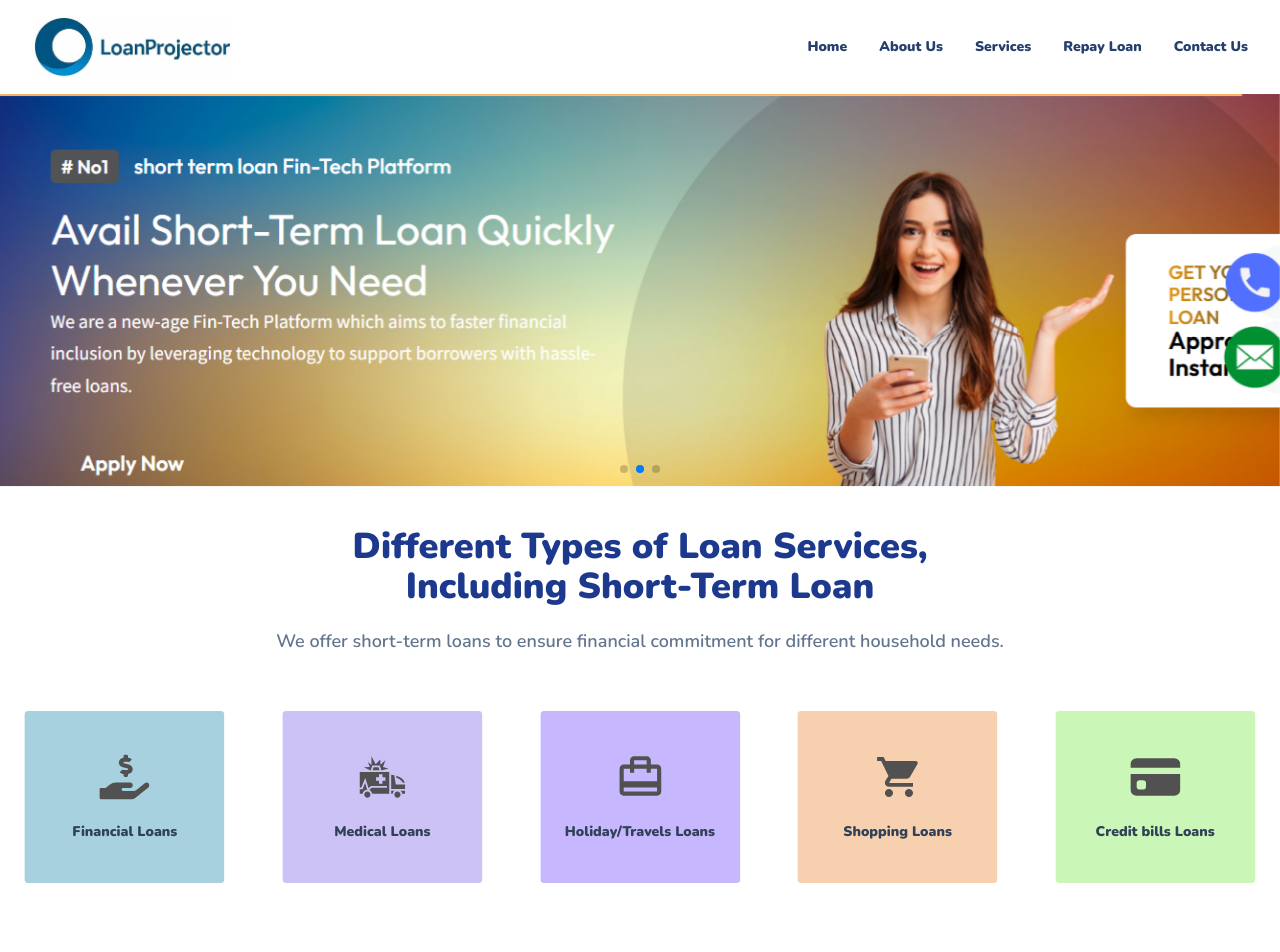
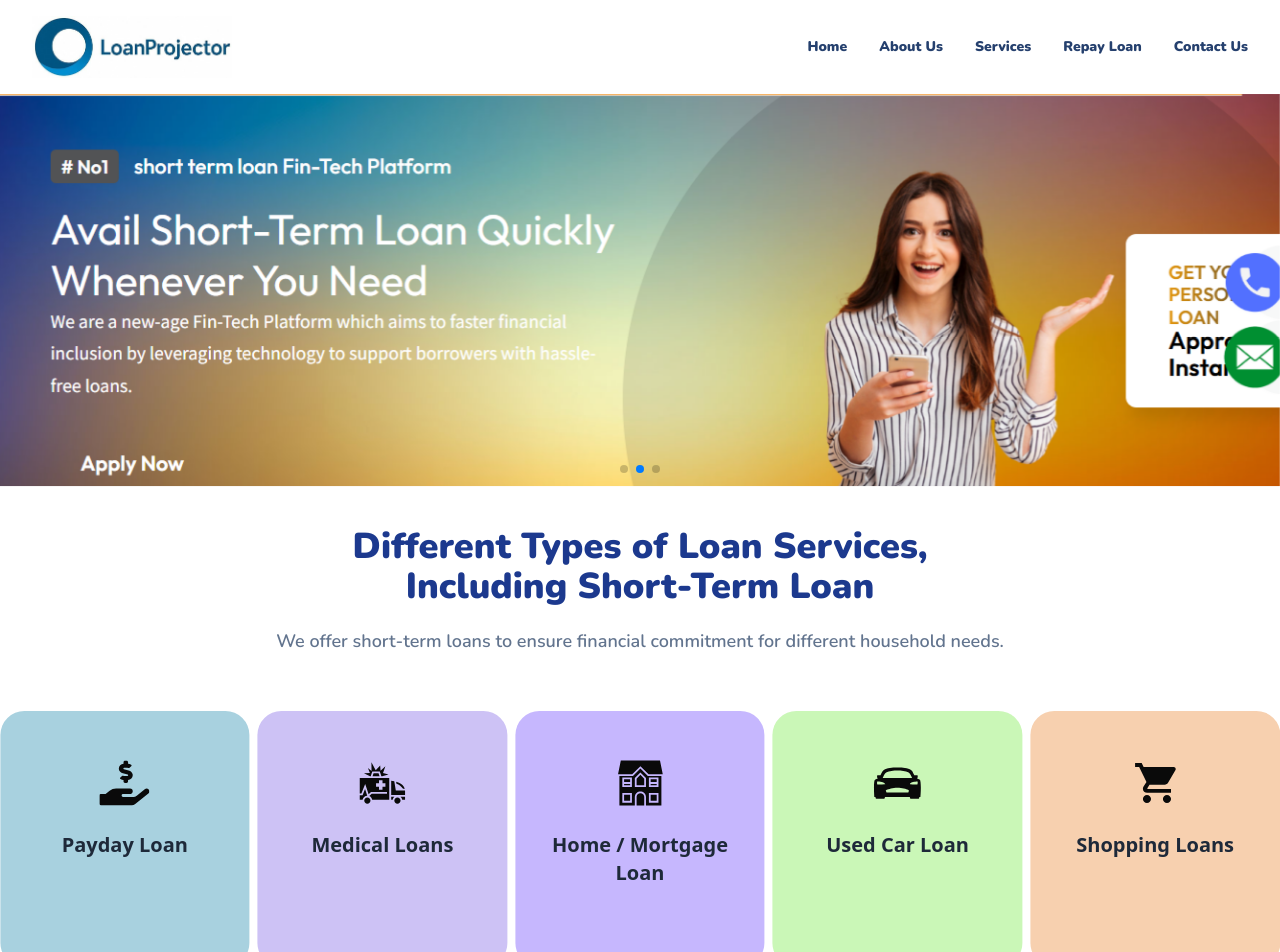
Before and after one commit to Kaushikk52/loan-projector, a Next.js app in the folder frontend/: page / in a window 1280 px wide. Shown: the top 952 px of the page. Built offline with nearby package versions, Linux system fonts and the light colour scheme.

Commit message:
loan cards animated

```diff
--- a/frontend/src/components/LoanCard.tsx
+++ b/frontend/src/components/LoanCard.tsx
@@ -1,19 +1,84 @@
+"use client";
+
+import type React from "react";
+
+import { useState } from "react";
+import { motion } from "framer-motion";
 import { IconType } from "react-icons";
+import { Icon } from "next/dist/lib/metadata/types/metadata-types";
 
 type LoanCardProps = {
   label: string;
   theme: string;
   icon: IconType;
+  description: string;
 };
 
-export default function LoanCard({ label, theme, icon: Icon }: LoanCardProps) {
+const LoanCard = ({ label, theme, icon: Icon, description }: LoanCardProps) => {
+  const [isHovered, setIsHovered] = useState(false);
+
   return (
-    <div
-      className={`flex flex-col items-center justify-center gap-5 py-10 w-[200px] rounded loan-card-hover transition duration-300 cursor-pointer border border-transparent box-border`}
+    <motion.div
+      className="bg-[#f5f5fa] rounded-3xl p-3 flex flex-col items-center text-center cursor-pointer relative overflow-hidden h-64 pt-10"
       style={{ backgroundColor: theme }}
+      onHoverStart={() => setIsHovered(true)}
+      onHoverEnd={() => setIsHovered(false)}
     >
-      <Icon size={50} color="#515151" />
-      <h1 className="text-sm text-slate-700 font-black font-nunito">{label}</h1>
-    </div>
+      {/* Icon */}
+      <motion.div
+        className="w-60 h-16 rounded-full flex items-center justify-center"
+        initial={{ y: 0 }}
+        animate={{
+          y: isHovered ? -100 : 0,
+          scale: isHovered ? 1.2 : 1,
+        }}
+        transition={{
+          type: "spring",
+          stiffness: 300,
+          damping: 20,
+        }}
+      >
+        <Icon size={50} />
+      </motion.div>
+
+      {/* Title */}
+      <motion.h3
+        className="text-gray-800 text-center font-bold text-xl absolute w-full px-6"
+        initial={{ y: 80 }}
+        animate={{
+          y: isHovered ? 10 : 80,
+        }}
+        transition={{
+          type: "spring",
+          stiffness: 300,
+          damping: 25,
+          delay: isHovered ? 0.1 : 0,
+        }}
+      >
+        {label}
+      </motion.h3>
+
+      {/* Description */}
+      {description && (
+        <motion.p
+          className="text-gray-600 text-sm absolute w-full left-0 px-8"
+          initial={{ y: 240, opacity: 0 }}
+          animate={{
+            y: isHovered ? 80 : 240,
+            opacity: isHovered ? 1 : 0,
+          }}
+          transition={{
+            type: "spring",
+            stiffness: 300,
+            damping: 25,
+            delay: isHovered ? 0.2 : 0,
+          }}
+        >
+          {description}
+        </motion.p>
+      )}
+    </motion.div>
   );
-}
+};
+
+export default LoanCard;
--- a/frontend/src/components/LoanCardsContainer.tsx
+++ b/frontend/src/components/LoanCardsContainer.tsx
@@ -1,9 +1,9 @@
 "use client";
 
 import { loanCardsData } from "@/constants/constants";
-import LoanCard from "./LoanCard";
 import { Swiper, SwiperSlide } from "swiper/react";
 import { Navigation, Pagination, Autoplay } from "swiper/modules";
+import LoanCard from "./LoanCard";
 
 export default function LoanCardContainer() {
   return (
@@ -13,6 +13,7 @@ export default function LoanCardContainer() {
         spaceBetween={2}
         slidesPerView={6}
         navigation
+        loop={true}
         pagination={{ clickable: true }}
         autoplay={{ delay: 3000, disableOnInteraction: false }}
         breakpoints={{
@@ -51,6 +52,7 @@ export default function LoanCardContainer() {
           <SwiperSlide key={card.label} className="flex justify-center">
             <div className="py-4">
               <LoanCard
+                description={card.description}
                 label={card.label}
                 theme={card.theme}
                 icon={card.icon}
--- a/frontend/src/constants/constants.ts
+++ b/frontend/src/constants/constants.ts
@@ -2,6 +2,7 @@ import { BsCreditCardFill } from "react-icons/bs"
 import { FaHandHoldingUsd } from "react-icons/fa"
 import { GiAmbulance, GiFamilyHouse } from "react-icons/gi"
 import { IoMdCart } from "react-icons/io"
+import { IoCarSportSharp } from "react-icons/io5"
 import { MdCardTravel } from "react-icons/md"
 
 export const navItems =[
@@ -12,17 +13,48 @@ export const navItems =[
     {label:"Contact Us",path:"/contact"},
 ]
 
-export const loanCardsData=[
-    {label:"Household Loans",theme:"#F7D8E3",icon:GiFamilyHouse },
-    {label:"Financial Loans",theme:"#A8D1DF",icon:FaHandHoldingUsd },
-    {label:"Medical Loans",theme:"#CDC2F5",icon:GiAmbulance },
-    {label:"Holiday/Travels Loans",theme:"#C6B7FE",icon:MdCardTravel },
-    {label:"Shopping Loans",theme:"#F7D0AF",icon:IoMdCart },
-    {label:"Credit bills Loans",theme:"#CAF7B7",icon:BsCreditCardFill },
-]
+export const loanCardsData = [
+    {
+      label: "Personal / Business Loans",
+      theme: "#F7D8E3",
+      icon: MdCardTravel,
+      description: "Secure funds quickly for your personal or business needs with flexible repayment options."
+    },
+    {
+      label: "Payday Loan",
+      theme: "#A8D1DF",
+      icon: FaHandHoldingUsd,
+      description: "Cover urgent expenses before your next paycheck with our fast and easy payday loan service."
+    },
+    {
+      label: "Medical Loans",
+      theme: "#CDC2F5",
+      icon: GiAmbulance,
+      description: "Easily confront a medical emergency with a quick medical loan designed to support your health needs."
+    },
+    {
+      label: "Home / Mortgage Loan",
+      theme: "#C6B7FE",
+      icon: GiFamilyHouse,
+      description: "Get a loan for household needs or mortgage expenses that require immediate attention and convenience."
+    },
+    {
+      label: "Used Car Loan",
+      theme: "#CAF7B7",
+      icon: IoCarSportSharp,
+      description: "Drive home your dream used car with our easy and affordable loan options tailored just for you."
+    },
+    {
+      label: "Shopping Loans",
+      theme: "#F7D0AF",
+      icon: IoMdCart,
+      description: "Shop without financial stress using our loan options that give you the freedom to buy what you need."
+    }
+  ];
+
 
 export const ourJourneyData=[
     {amount:56,tag:"Loans sanctioned",unit:"L"},
-    {amount:17,tag:"Loan amount disbursed",unit:"Cr+"},
+    {amount:60,tag:"Loan amount disbursed",unit:"Cr+"},
     {amount:25,tag:"Active Loans",unit:"L+"},
 ]
```
